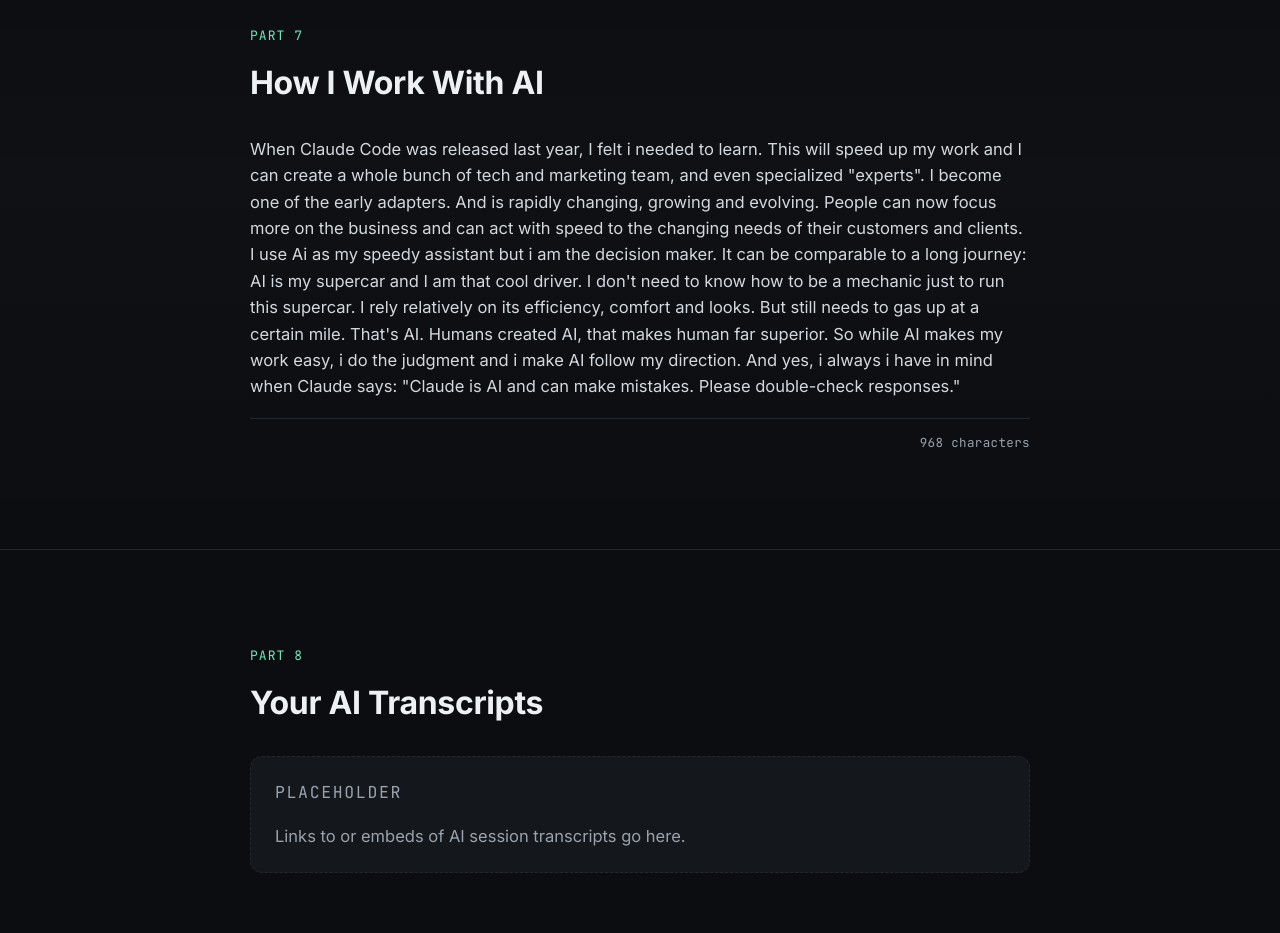
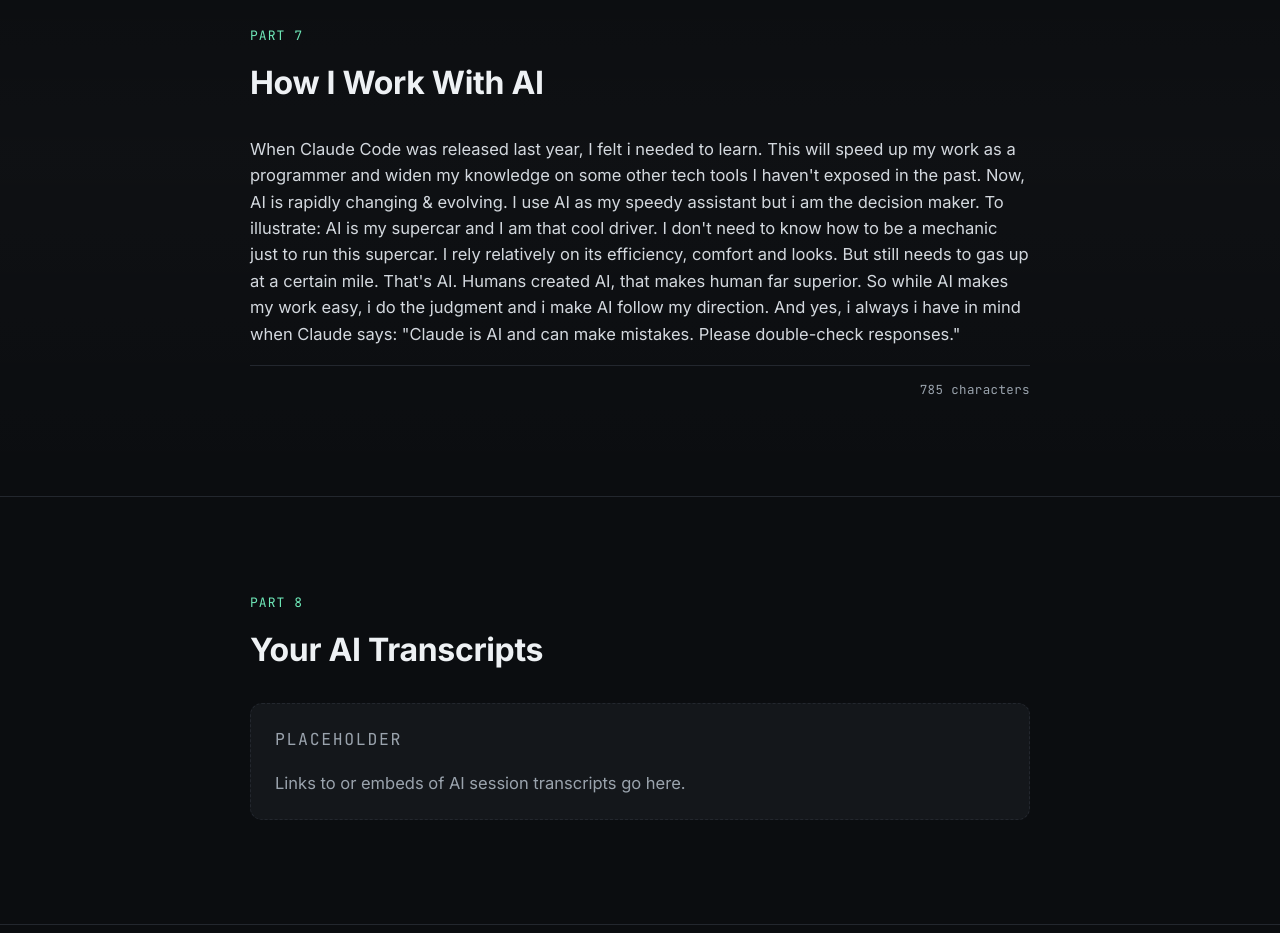
Before and after one commit to cyberussell/benoz, a website: page public/index.html in a window 1280 px wide. Shown: the part 4120-5053 px from the top of the page. Drawn offline with Linux system fonts and the light colour scheme.

Commit message:
Sync Part 7 text with revised How I Work With AI
Reflects the shortened/clarified AI usage description edited
directly on GitHub (character count now under 800).

```diff
--- a/public/index.html
+++ b/public/index.html
@@ -138,7 +138,7 @@
       <p class="part-kicker">Part 7</p>
       <h2 class="part-title" id="part-7-title">How I Work With AI</h2>
       <div class="prose">
-        <p id="part-7-response">When Claude Code was released last year, I felt i needed to learn. This will speed up my work and I can create a whole bunch of tech and marketing team, and even specialized "experts". I become one of the early adapters. And is rapidly changing, growing and evolving. People can now focus more on the business and can act with speed to the changing needs of their customers and clients. I use Ai as my speedy assistant but i am the decision maker. It can be comparable to a long journey: AI is my supercar and I am that cool driver. I don't need to know how to be a mechanic just to run this supercar. I rely relatively on its efficiency, comfort and looks. But still needs to gas up at a certain mile. That's AI. Humans created AI, that makes human far superior. So while AI makes my work easy, i do the judgment and i make AI follow my direction. And yes, i always i have in mind when Claude says: "Claude is AI and can make mistakes. Please double-check responses."</p>
+        <p id="part-7-response">When Claude Code was released last year, I felt i needed to learn. This will speed up my work as a programmer and widen my knowledge on some other tech tools I haven't exposed in the past. Now, AI is rapidly changing &amp; evolving. I use AI as my speedy assistant but i am the decision maker. To illustrate: AI is my supercar and I am that cool driver. I don't need to know how to be a mechanic just to run this supercar. I rely relatively on its efficiency, comfort and looks. But still needs to gas up at a certain mile. That's AI. Humans created AI, that makes human far superior. So while AI makes my work easy, i do the judgment and i make AI follow my direction. And yes, i always i have in mind when Claude says: "Claude is AI and can make mistakes. Please double-check responses."</p>
       </div>
       <p class="char-count" data-char-count-for="part-7-response"></p>
     </div>
```
